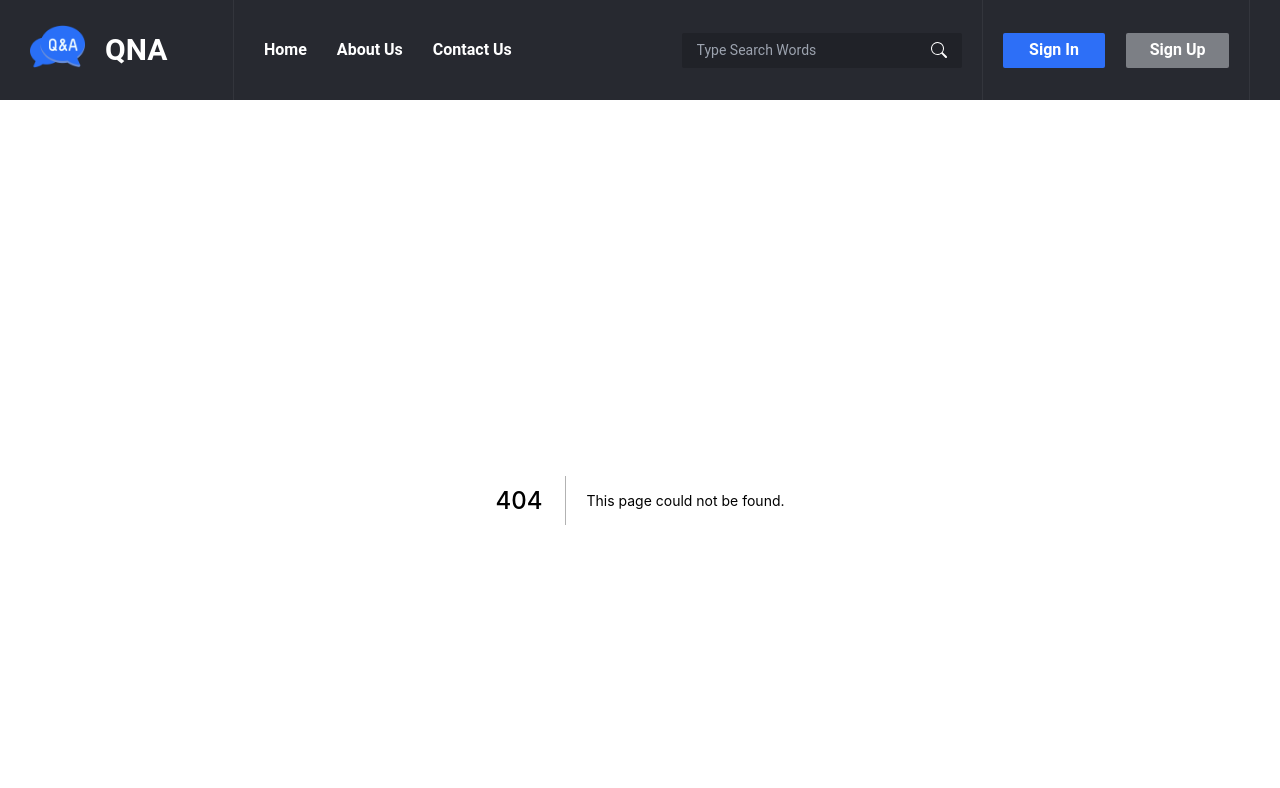
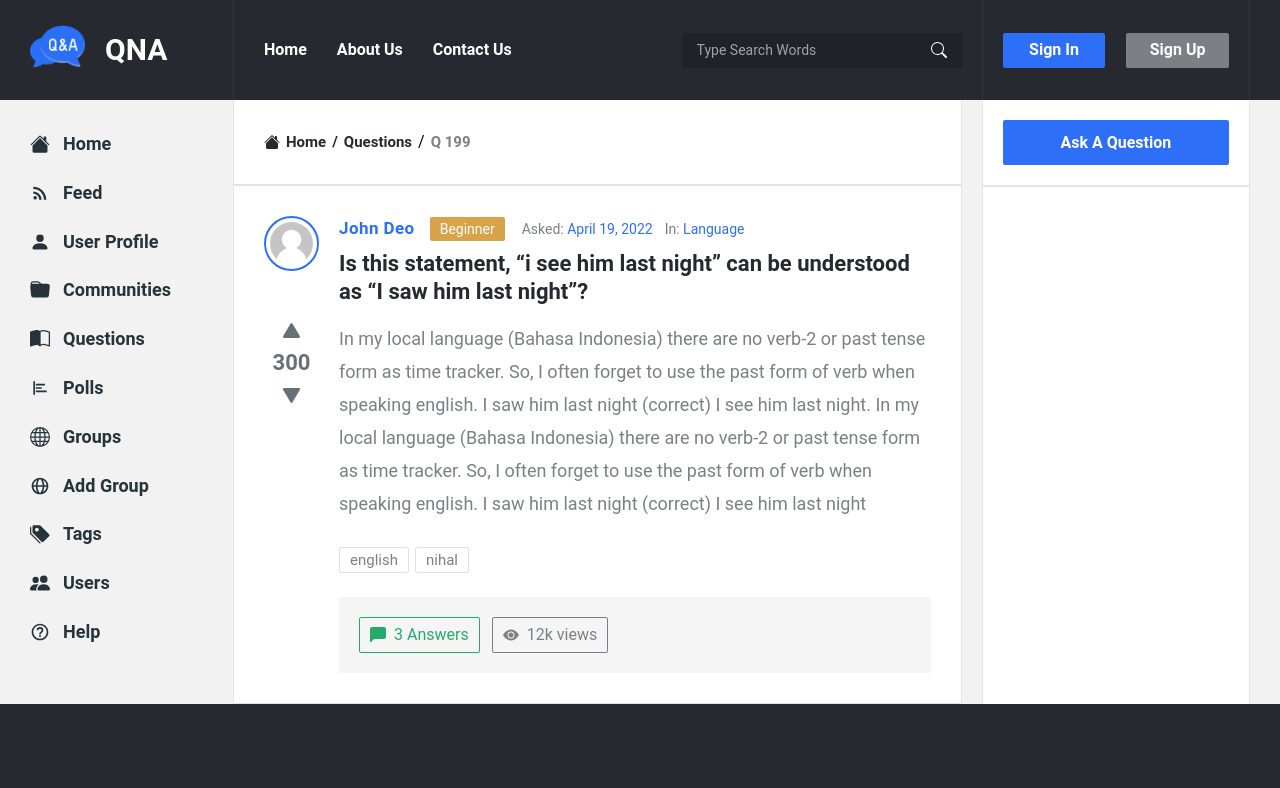
Before and after one commit to nihal-01/qna-website, a Next.js app: page /questions/1 in a window 1280 px wide. Before the commit this address had no page. Shown: the top 788 px of the page. Built offline with nearby package versions, Linux system fonts and the light colour scheme.

Commit message:
Questions pages added

```diff
--- a/components/Questions.jsx
+++ b/components/QuestionsList.jsx
@@ -32,6 +32,7 @@ const questions = [
             fullName: `John Deo`,
             avatar: `https://media.istockphoto.com/photos/smiling-man-outdoors-in-the-city-picture-id1179420343?k=20&m=1179420343&s=612x612&w=0&h=G2UGMVSzAXGAQs3pFZpvWlHNRAzwPIWIVtSOxZHsEuc=`,
             badge: 'Beginner',
+            isVerified: true,
         },
         likes: 118,
         createdAt: '2022-04-02T03:44:23.700Z',
@@ -111,7 +112,7 @@ const questions = [
     },
 ];
 
-export default function Questions() {
+export default function QuestionsList() {
     return (
         <div>
             {questions.map((question) => {
--- a/components/SingleQuestion.jsx
+++ b/components/SingleQuestion.jsx
@@ -5,6 +5,7 @@ import {
     BsFillTriangleFill,
     BsFillChatLeftFill,
     BsEyeFill,
+    BsCheck,
 } from 'react-icons/bs';
 
 import { avatarImg } from '../public/images';
@@ -15,7 +16,7 @@ const styles = {
     avatarWrapper: `w-[50px] h-[50px] rounded-full p-[4px] border-2 border-secondaryColor lg:row-span-2 lg:w-[55px] lg:h-[55px]`,
     avatarImg: `relative w-[100%] h-[100%] rounded-full overflow-hidden`,
     infoWrapper: `flex items-center gap-[20px]`,
-    voteWrapper: `text-center lg:w-[110px]`,
+    voteWrapper: `text-center lg:w-[55px] lg:min-w-[55px]`,
     voteBtnUp: `text-[#677075] flex mx-auto transition-all hover:text-[#000] lg:text-[17px]`,
     voteBtnDown: `text-[#677075] flex mx-auto rotate-180 transition-all hover:text-[#000] lg:text-[17px]`,
     voteCount: `text-[#677075] text-lg py-[5px] font-semibold lg:text-[22px] lg:py-[10px]`,
@@ -25,7 +26,7 @@ const styles = {
     askedDate: `text-grayColor text-sm lg:ml-[12px]`,
     category: `text-grayColor text-sm capitalize`,
     titleWrapper: `col-span-2 mb-[0.6em] lg:col-span-1 lg:mb-[1em] lg:mt-[8px]`,
-    title: `text-primaryColor font-semibold text-lg transition-all hover:text-secondaryColor lg:text-[22px]`,
+    title: `text-primaryColor font-semibold text-lg transition-all lg:text-[22px]`,
     body: `lg:flex gap-[20px]`,
     desc: `text-grayColor text-base leading-[28px] mb-[1.2em] lg:text-[18px] lg:leading-[33px] lg:mb-[1.5em]`,
     tags: `flex items-center gap-[6px] mb-[12px] lg:mb-[1.5em]`,
@@ -34,6 +35,7 @@ const styles = {
     answersBox: `inline-block text-[#26aa6c] border border-[#26aa6c] py-[5px] px-[10px] flex items-center gap-[8px] rounded-sm text-sm lg:text-base`,
     viewsBox: `inline-block text-grayColor border border-grayColor py-[5px] px-[10px] flex items-center gap-[8px] rounded-sm text-sm lg:text-base`,
     answerBtn: `inline-block bg-primaryColor text-white py-[6px] px-[15px] font-semibold text-sm rounded-sm transition-all hover:bg-secondaryColor lg:text-base`,
+    verified: `inline-block bg-secondaryColor rounded-full text-white ml-[5px] text-base w-[15px] h-[15px] lg:w-[18px] lg:h-[18px] lg:text-[16px]`,
 };
 
 export default function SingleQuestion({
@@ -48,6 +50,7 @@ export default function SingleQuestion({
     tags,
     answers,
     views,
+    isFullVisible,
 }) {
     return (
         <div className={styles.container}>
@@ -98,6 +101,13 @@ export default function SingleQuestion({
                                 </a>
                             </Link>
                         )}
+                        {user?.isVerified && (
+                            <span className={styles.verified}>
+                                <span className='flex h-[100%] w-[100%] items-center justify-center'>
+                                    <BsCheck />
+                                </span>
+                            </span>
+                        )}
                         {user?.badge && (
                             <span className={styles.badge}>{user.badge}</span>
                         )}
@@ -118,8 +128,17 @@ export default function SingleQuestion({
                     </div>
                 </div>
                 <div className={styles.titleWrapper}>
-                    <h2 className={styles.title}>
+                    <h2
+                        className={
+                            styles.title +
+                            ` ${!isFullVisible && 'hover:text-secondaryColor'}`
+                        }
+                    >
+                        {isFullVisible ? (
+                            question
+                        ) : (
                             <Link href={'/'}>{question}</Link>
+                        )}
                     </h2>
                 </div>
             </div>
@@ -141,8 +160,10 @@ export default function SingleQuestion({
                 </ul>
                 <div>
                     <p className={styles.desc}>
-                        {description.slice(0, 220)}{' '}
-                        {description.length > 220 && '...'}
+                        {!isFullVisible
+                            ? description.slice(0, 220) +
+                              (description.length > 220 && ' ...')
+                            : description}
                     </p>
                     {tags && (
                         <ul className={styles.tags}>
@@ -169,11 +190,13 @@ export default function SingleQuestion({
                                 <BsEyeFill /> 12k views
                             </button>
                         </div>
+                        {!isFullVisible && (
                             <Link href={'/'}>
                                 <a href={'/'} className={styles.answerBtn}>
                                     Answer
                                 </a>
                             </Link>
+                        )}
                     </div>
                 </div>
             </div>
--- a/components/index.js
+++ b/components/index.js
@@ -16,7 +16,7 @@ import AddGroupForm from './AddGroupForm';
 import MobileSidebar from './MobileSidebar';
 import HomeHero from './HomeHero';
 import PagesTopNavbar from './PagesTopNavbar';
-import Questions from './Questions';
+import QuestionsList from './QuestionsList';
 import SingleQuestion from './SingleQuestion';
 
 export {
@@ -38,6 +38,6 @@ export {
     MobileSidebar,
     HomeHero,
     PagesTopNavbar,
-    Questions,
+    QuestionsList,
     SingleQuestion,
 };
--- a/pages/index.jsx
+++ b/pages/index.jsx
@@ -1,7 +1,7 @@
 import {
     HomeHero,
     PagesTopNavbar,
-    Questions,
+    QuestionsList,
     SidebarLayout,
 } from '../components';
 
@@ -11,7 +11,7 @@ export default function Home() {
     return (
         <div>
             <PagesTopNavbar />
-            <Questions />
+            <QuestionsList />
         </div>
     );
 }
--- /dev/null
+++ b/pages/questions/[id].jsx
@@ -0,0 +1,49 @@
+import React from 'react';
+
+import { Breadcrumbs, SidebarLayout, SingleQuestion } from '../../components';
+
+const question = {
+    _id: 1,
+    question: `Is this statement, “i see him last night” can be understood as “I saw him last night”?`,
+    description:
+        'In my local language (Bahasa Indonesia) there are no verb-2 or past tense form as time tracker. So, I often forget to use the past form of verb when speaking english. I saw him last night (correct) I see him last night. In my local language (Bahasa Indonesia) there are no verb-2 or past tense form as time tracker. So, I often forget to use the past form of verb when speaking english. I saw him last night (correct) I see him last night',
+    isAnonymous: false,
+    user: {
+        _id: 1,
+        fullName: `John Deo`,
+        avatar: ``,
+        badge: 'beginner',
+    },
+    likes: 118,
+    createdAt: '2022-04-02T03:44:23.700Z',
+    category: 'language',
+    tags: ['english', 'nihal'],
+    answers: 3,
+    views: 12000,
+};
+
+const styles = {
+    header: `block p-[15px] lg:p-[30px] lg:flex items-center justify-between border-b-2 border-borderColor`,
+};
+
+export default function SingleQuestionPage() {
+    return (
+        <div>
+            <div className={styles.header}>
+                <Breadcrumbs
+                    crumbs={[
+                        { name: 'Questions', url: '/questions' },
+                        { name: 'Q 199' },
+                    ]}
+                />
+            </div>
+            <div>
+                <SingleQuestion {...question} isFullVisible={true} />
+            </div>
+        </div>
+    );
+}
+
+SingleQuestionPage.getLayout = function getLayout(page) {
+    return <SidebarLayout>{page}</SidebarLayout>;
+};
--- /dev/null
+++ b/pages/questions/index.jsx
@@ -0,0 +1,11 @@
+import React from 'react';
+
+import { SidebarLayout } from '../../components';
+
+export default function QuestionsPage() {
+    return <div>Questions</div>;
+}
+
+QuestionsPage.getLayout = function getLayout(page) {
+    return <SidebarLayout>{page}</SidebarLayout>;
+};
```
Lines whose indentation alone changed are shown as unchanged.
